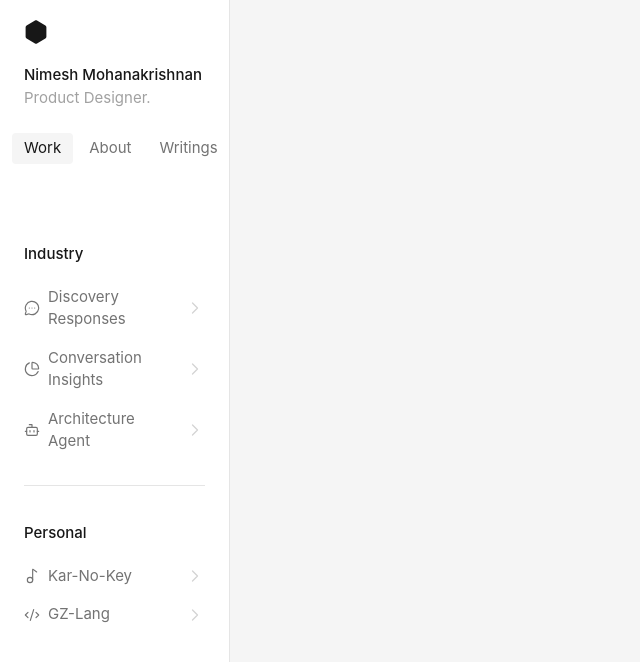
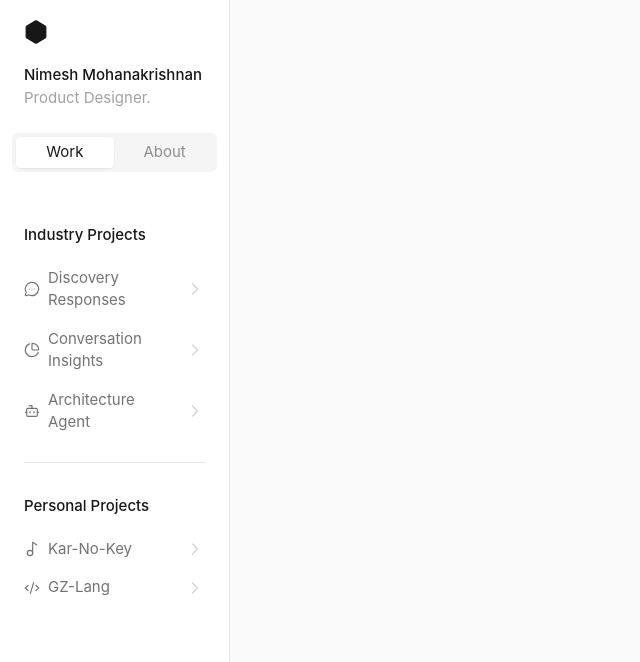
Before and after one commit to nimeshm05/new-portfolio, a Next.js app: page / in a window 1280 px wide. Shown: the top 662 px of the page, without its empty margins (0-640 px from the left). Built offline with nearby package versions, Linux system fonts and the light colour scheme; a web font is replaced by a local one.

Commit message:
Refine sidebar and layout styles for improved consistency. Adjusted tab content blur effect, updated background colors in home.css, and enhanced sidebar navigation with new segmented styles. Increased max-width for case study content and modified global shadow styles for better visual hierarchy.

```diff
--- a/src/app/globals.css
+++ b/src/app/globals.css
@@ -78,6 +78,12 @@
   --opacity-full: 1;
   --shadow-blur: 20px;
   --shadow-preview: 0 0 var(--shadow-blur) 0 var(--color-preview-shadow);
+  --shadow-tab-ring-width: 0.2px;
+  --shadow-tab-ring-color: lch(0% 0 0 / 0.09);
+  --shadow-tab-elevation: 0px 3px 6px -2px lch(0% 0 0 / 0.02),
+    0px 1px 1px lch(0% 0 0 / 0.04);
+  --shadow-tab: 0 0 0 var(--shadow-tab-ring-width) var(--shadow-tab-ring-color),
+    var(--shadow-tab-elevation);
 
   /* Z-index */
   --z-base: 0;
--- a/src/app/home.css
+++ b/src/app/home.css
@@ -5,7 +5,7 @@
   overflow: hidden;
   padding: var(--space-none);
   width: var(--size-full);
-  background: var(--neutral-200);
+  background: var(--neutral-50);
 }
 
 .home-layout {
@@ -23,7 +23,6 @@
   flex: 1 1 auto;
   min-width: 0;
   align-self: stretch;
-  background: var(--neutral-100);
 }
 
 /* Breakpoint: var(--breakpoint-lg) */
--- a/src/components/CaseStudyContent/CaseStudyContent.css
+++ b/src/components/CaseStudyContent/CaseStudyContent.css
@@ -8,7 +8,7 @@
 }
 
 .case-study-content > * {
-  max-width: 40%;
+  max-width: 60%;
 }
 
 .case-study-content > *:first-child {
--- a/src/components/ProjectDetails/ProjectDetails.css
+++ b/src/components/ProjectDetails/ProjectDetails.css
@@ -6,7 +6,6 @@
   flex: 1 1 auto;
   min-width: 0;
   align-self: stretch;
-  background: var(--neutral-100);
   overflow: hidden;
 }
 
--- a/src/components/Sidebar/Sidebar.css
+++ b/src/components/Sidebar/Sidebar.css
@@ -1,7 +1,7 @@
 .sidebar {
   display: flex;
   flex-direction: column;
-  gap: var(--space-3xl);
+  gap: var(--space-2xl);
   width: var(--sidebar-width);
   max-width: var(--sidebar-max-width);
   flex-shrink: 0;
@@ -99,6 +99,41 @@
   width: var(--size-full);
 }
 
+.sidebar-nav-segmented {
+  gap: var(--space-2xs);
+  padding: var(--space-xs);
+  border-radius: calc(var(--radius-item) + 2px);
+  background: var(--neutral-100);
+}
+
+.sidebar-nav-segmented .sidebar-tab {
+  flex: 1 0 0;
+  min-width: 0;
+  justify-content: center;
+  font-weight: var(--font-weight-regular);
+  color: var(--neutral-500);
+  background: transparent;
+  opacity: 0.8;
+}
+
+.sidebar-nav-segmented .sidebar-tab:hover {
+  color: var(--color-foreground);
+  background: transparent;
+  opacity: var(--opacity-full);
+}
+
+.sidebar-nav-segmented .sidebar-tab.is-active {
+  color: var(--color-foreground);
+  background: var(--color-background);
+  opacity: var(--opacity-full);
+  box-shadow: var(--shadow-tab);
+}
+
+.sidebar-nav-segmented .sidebar-tab.is-active:hover {
+  color: var(--color-foreground);
+  background: var(--color-background);
+}
+
 .sidebar-content-stage {
   position: relative;
   width: var(--size-full);
@@ -107,7 +142,7 @@
 .sidebar-content {
   display: flex;
   flex-direction: column;
-  gap: var(--space-xl);
+  gap: var(--space-lg);
   width: var(--size-full);
 }
 
--- a/src/components/Sidebar/Sidebar.tsx
+++ b/src/components/Sidebar/Sidebar.tsx
@@ -70,7 +70,7 @@ export function Sidebar({
         </div>
 
         <nav
-          className="sidebar-nav"
+          className="sidebar-nav sidebar-nav-segmented"
           aria-label={isProjectSelected ? "Project" : "Primary"}
         >
           {isProjectSelected ? (
@@ -90,12 +90,6 @@ export function Sidebar({
                 onClick={() => selectTab("about")}
               >
                 About
-              </SidebarTab>
-              <SidebarTab
-                isActive={activeTab === "writings"}
-                onClick={() => selectTab("writings")}
-              >
-                Writings
               </SidebarTab>
             </>
           )}
@@ -144,7 +138,7 @@ export function Sidebar({
                   aria-labelledby="industry-label"
                 >
                   <h2 className="sidebar-section-label" id="industry-label">
-                    Industry
+                    Industry Projects
                   </h2>
                   <ul className="sidebar-list">
                     {industryProjects.map((project) => (
@@ -173,7 +167,7 @@ export function Sidebar({
                   aria-labelledby="personal-label"
                 >
                   <h2 className="sidebar-section-label" id="personal-label">
-                    Personal
+                    Personal Projects
                   </h2>
                   <ul className="sidebar-list">
                     {personalProjects.map((project) => (
--- a/src/components/SidebarTab/SidebarTab.css
+++ b/src/components/SidebarTab/SidebarTab.css
@@ -24,6 +24,7 @@
 .sidebar-tab.is-active {
   color: var(--color-foreground);
   background: var(--color-surface-active);
+  box-shadow: var(--shadow-tab);
 }
 
 .sidebar-tab.is-active:hover {
--- a/src/motion.ts
+++ b/src/motion.ts
@@ -32,7 +32,7 @@ export const PREVIEW_VIDEO_VARIANTS = {
   },
 };
 
-export const TAB_CONTENT_BLUR = "4px";
+export const TAB_CONTENT_BLUR = "2px";
 
 export const TAB_CONTENT_BLUR_VARIANTS = {
   hidden: {
```
Also changed, not shown: 1 other file (tests, documents, lock files or other folders).
